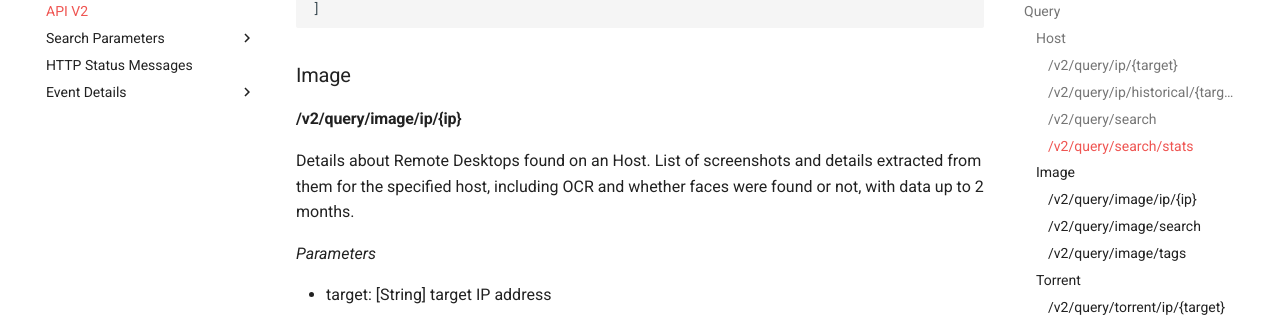
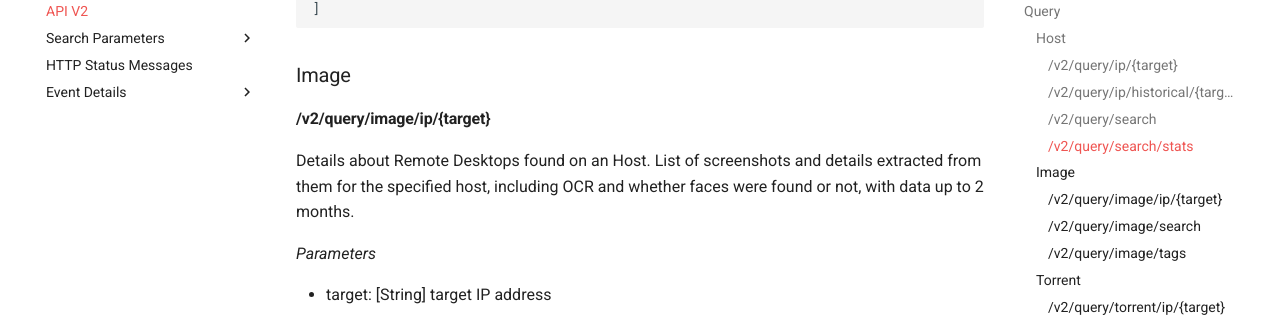
Before and after one commit to igama/docs.binaryedge.io, an MkDocs documentation site: the page built from docs/api-v2.md, in a window 1280 px wide and 900 px high, scrolled down 6376 px. Shown: the part 151-468 px from the top of the window. Built offline with MkDocs 1.6.1 and Material for MkDocs 9.7.7, drawn with Linux system fonts in a browser that asks for light colours.

Commit message:
fix Parameter
just a small fix on the {param} that was "ip" but on the description was "target"

```diff
--- a/docs/api-v2.md
+++ b/docs/api-v2.md
@@ -322,7 +322,7 @@ curl 'https://api.binaryedge.io/v2/query/search/stats?query=name:ldap%20AND%20ip
 
 ### Image
 
-#### /v2/query/image/ip/{ip}
+#### /v2/query/image/ip/{target}
 
 Details about Remote Desktops found on an Host. List of screenshots and details extracted from them for the specified host, including OCR and whether faces were found or not, with data up to 2 months.
 
```
